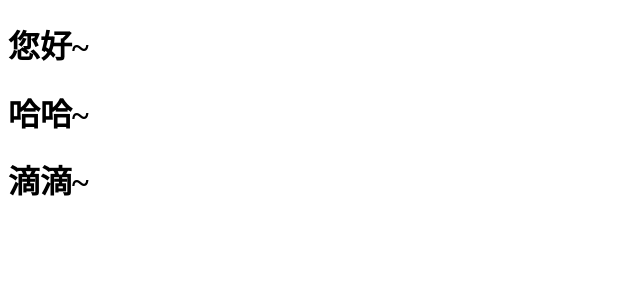
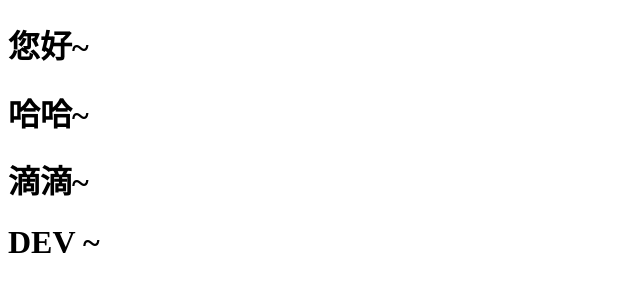
Before and after one commit to zaodianchifan/How, a plain HTML site: page index.html in a window 1280 px wide. Shown: the whole page, without its empty margins (0-640 px from the left). Drawn offline with Linux system fonts and the light colour scheme.

Commit message:
分支提交DEV

```diff
--- a/index.html
+++ b/index.html
@@ -10,5 +10,6 @@
 	<h1> 您好~ </h1>
 	<h1> 哈哈~ </h1>
 	<h1> 滴滴~ </h1>
+	<h1> DEV ~ </h1>
 </body>
 </html>
```
